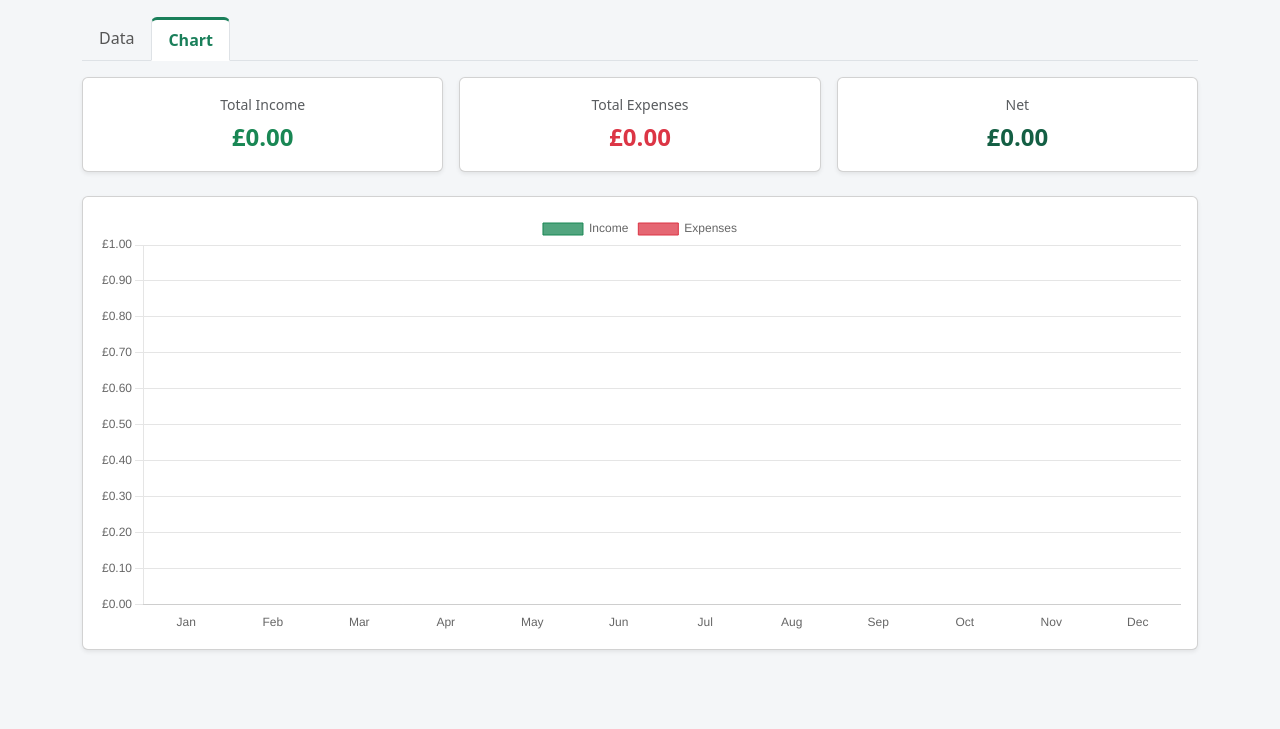
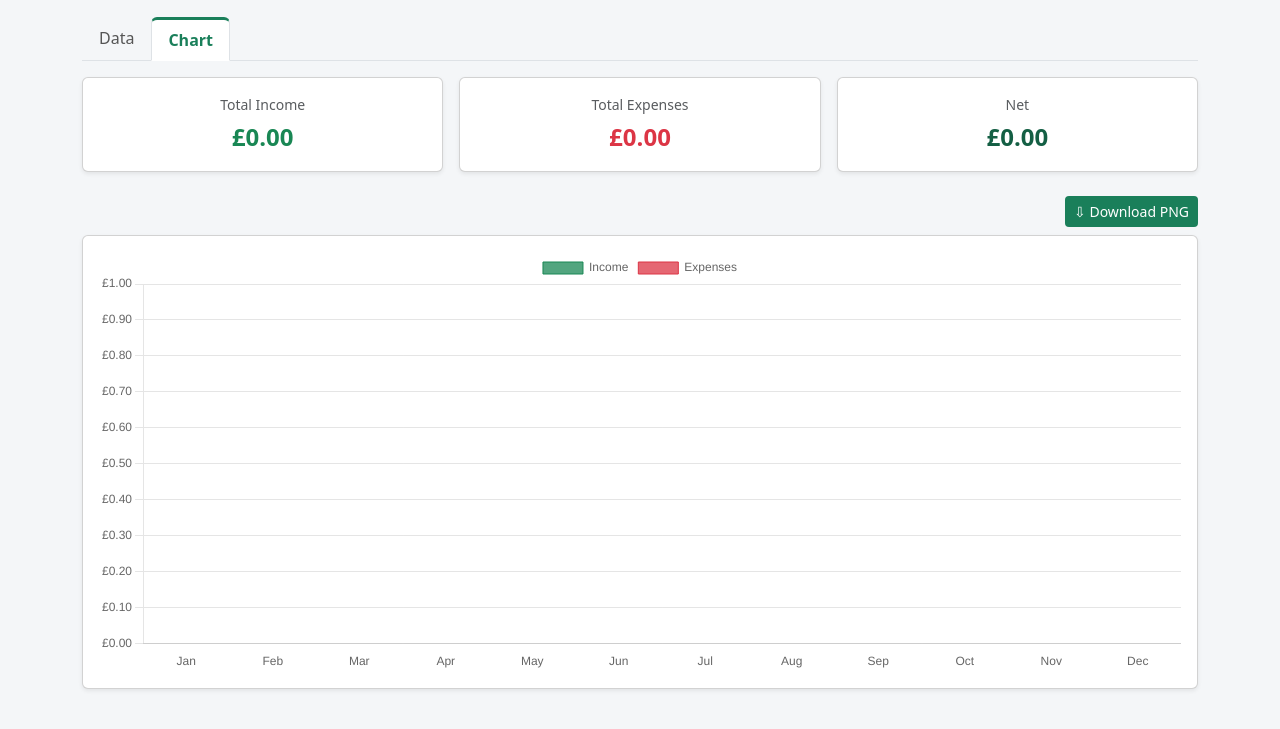
Before and after one commit to viv-capgemini/buckstobar, a plain HTML site: page index.html in a window 1280 px wide. Both pictures are taken after a click on the tab "Chart". Shown: the part 67-796 px from the top of the page. Drawn offline with nearby package versions, Linux system fonts and the light colour scheme.

Commit message:
Added PNG download button

```diff
--- a/index.html
+++ b/index.html
@@ -184,6 +184,14 @@
         </div>
 
         <!-- Bar chart -->
+        <div class="d-flex justify-content-end mb-2">
+          <button
+            id="downloadChartBtn"
+            class="btn btn-sm"
+            style="background-color: var(--brand); color: #fff;"
+            onclick="downloadBarChart()"
+          >&#8681; Download PNG</button>
+        </div>
         <div class="card shadow-sm">
           <div class="card-body">
             <canvas id="barChart"></canvas>
--- a/script.js
+++ b/script.js
@@ -139,6 +139,17 @@
     });
   }
 
+  function downloadBarChart() {
+    if (!barChart) return;
+    const link = document.createElement('a');
+    link.download = 'bucks2bar-chart.png';
+    link.href = document.getElementById('barChart').toDataURL('image/png');
+    link.click();
+  }
+
+  // Expose for inline onclick
+  window.downloadBarChart = downloadBarChart;
+
   function updateChart() {
     const { income, expenses } = getData();
 
```
